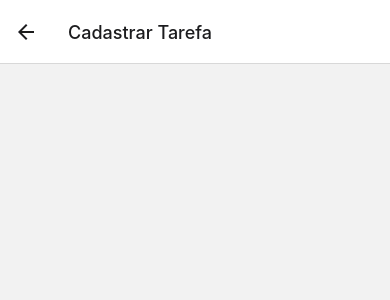
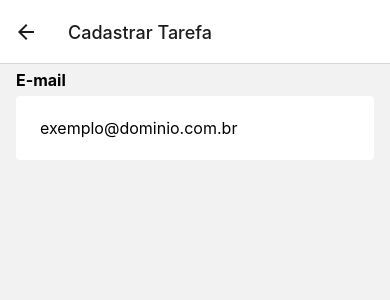
Before and after one commit to cristianprochnow/supabase_connection_rn, a React Native app: screen / in a window 390 px wide. Both pictures are taken after a click on the button "FAZER CADASTRO DE TAREFAS". Shown: the top 300 px of the page. Built offline with nearby package versions, Linux system fonts and the light colour scheme.

Commit message:
feat: add Input component

```diff
--- /dev/null
+++ b/src/components/Input/index.tsx
@@ -0,0 +1,20 @@
+import React from 'react';
+import { Text, TextInput, View } from 'react-native';
+
+import styles from './styles';
+
+type InputProps = {
+  label: string;
+  placeholder: string;
+};
+
+const Input: React.FC<InputProps> = ({ label, placeholder }: InputProps) => {
+  return (
+    <View>
+      <Text style={styles.label}>{label}</Text>
+      <TextInput style={styles.input} placeholder={placeholder} />
+    </View>
+  );
+};
+
+export default Input;
--- /dev/null
+++ b/src/components/Input/styles.ts
@@ -0,0 +1,18 @@
+import { StyleSheet } from 'react-native';
+
+const styles = StyleSheet.create({
+  label: {
+    fontSize: 16,
+    lineHeight: 32,
+    fontWeight: 'bold',
+  },
+  input: {
+    backgroundColor: '#FFF',
+    borderRadius: 4,
+    paddingHorizontal: 24,
+    fontSize: 16,
+    height: 64,
+  },
+});
+
+export default styles;
--- a/src/screens/RegisterTask/index.tsx
+++ b/src/screens/RegisterTask/index.tsx
@@ -2,9 +2,16 @@ import React from 'react';
 import { View } from 'react-native';
 
 import styles from './styles';
+import Input from '../../components/Input';
 
 const RegisterTask: React.FC = () => {
-  return <View />;
+  return (
+    <View style={styles.container}>
+      <View style={styles.wrapper}>
+        <Input label="E-mail" placeholder="exemplo@dominio.com.br" />
+      </View>
+    </View>
+  );
 };
 
 export default RegisterTask;
--- a/src/screens/RegisterTask/styles.ts
+++ b/src/screens/RegisterTask/styles.ts
@@ -1,5 +1,12 @@
 import { StyleSheet } from 'react-native';
 
-const styles = StyleSheet.create({});
+const styles = StyleSheet.create({
+  container: {
+    flex: 1,
+  },
+  wrapper: {
+    marginHorizontal: 16,
+  },
+});
 
 export default styles;
```
